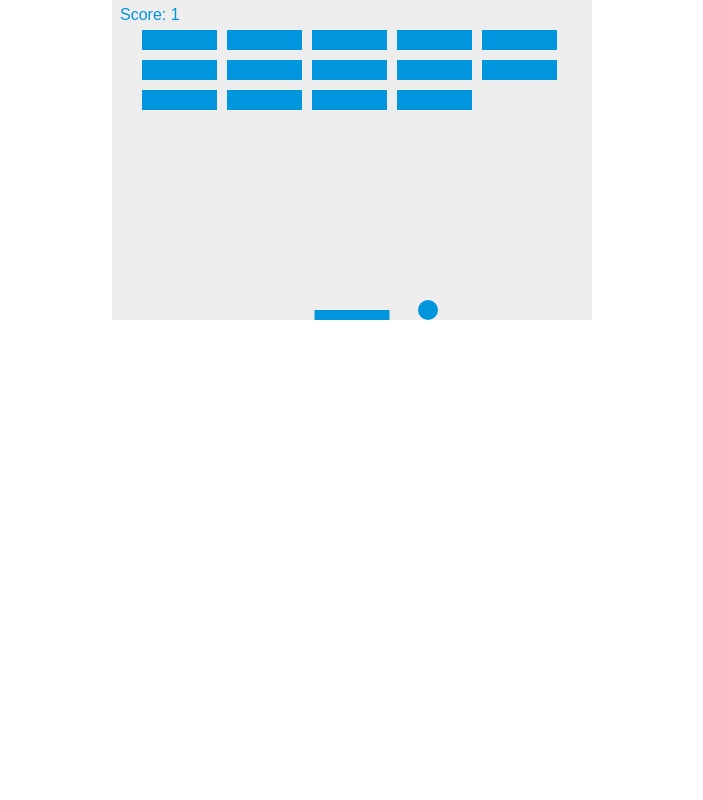
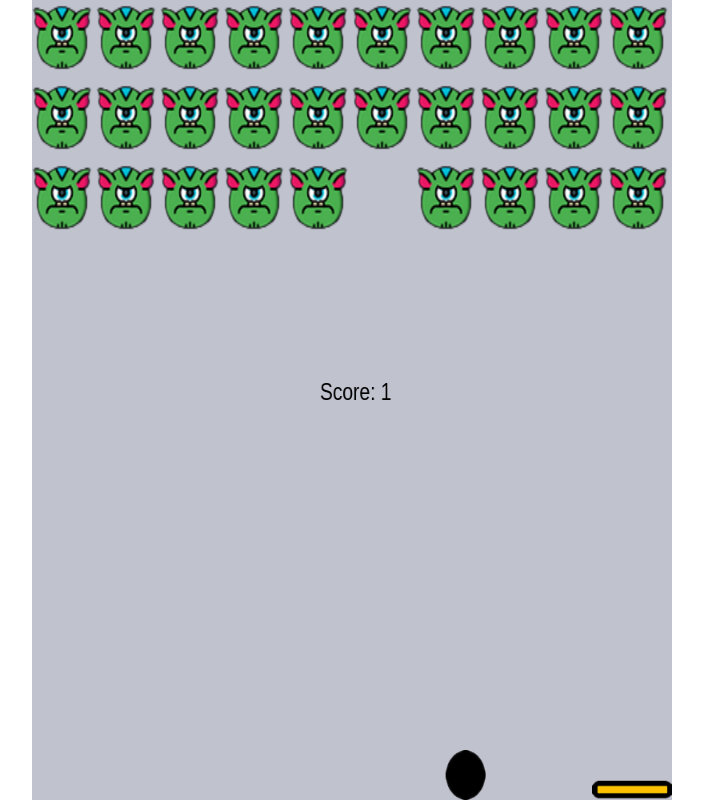
Before and after one commit to KrasnovDaniil1/CanvasGame, a plain HTML site: page arkanoid/index.html in a window 1280 px wide. Shown: the whole page, without its empty margins (288-991 px from the left). Drawn offline with Linux system fonts and the light colour scheme.

Commit message:
add arkanoid

```diff
--- a/arkanoid/index.html
+++ b/arkanoid/index.html
@@ -5,20 +5,27 @@
         <meta http-equiv="X-UA-Compatible" content="IE=edge" />
         <meta name="viewport" content="width=device-width, initial-scale=1.0" />
         <title>Document</title>
+    </head>
     <style>
         * {
             padding: 0;
             margin: 0;
         }
+        body {
+            width: 100%;
+            height: 100vh;
+            overflow: hidden;
+            display: flex;
+            justify-content: center;
+        }
         canvas {
-                background: #eee;
-                display: block;
-                margin: 0 auto;
+            width: 50vw;
+            height: 100vh;
+            background: #c0c2ce;
         }
     </style>
-    </head>
     <body>
-        <canvas id="myCanvas" width="480" height="320"></canvas>
+        <canvas id="myCanvas" width="800" height="800"></canvas>
         <script src="./main.js"></script>
     </body>
 </html>
--- a/arkanoid/main.js
+++ b/arkanoid/main.js
@@ -1,100 +1,103 @@
 let canvas = document.getElementById("myCanvas");
 let ctx = canvas.getContext("2d");
-let ballRadius = 10;
-let x = canvas.width / 2;
-let y = canvas.height - 30;
-let dx = 2;
-let dy = -2;
-let paddleHeight = 10;
-let paddleWidth = 75;
-let paddleX = (canvas.width - paddleWidth) / 2;
-let rightPressed = false;
-let leftPressed = false;
 
-let brickRowCount = 3;
-let brickColumnCount = 5;
-let brickWidth = 75;
-let brickHeight = 20;
-let brickPadding = 10;
-let brickOffsetTop = 30;
-let brickOffsetLeft = 30;
+const platform = new Image();
+platform.src = "./platform.png";
+let platformWidth = 100;
+let platformHeight = 20;
+let platformX = canvas.width - platformWidth;
+let platformY = canvas.height - platformHeight;
+let platformSpeed = 10;
+
+const ball = new Image();
+ball.src = "./ball.png";
+let ballRadius = 50;
+let ballX = canvas.width / 2 - ballRadius;
+let ballY = canvas.height / 2 - ballRadius;
+let ballSpeed = 3;
+let ballMoveX = ballSpeed * 1.05;
+let ballMoveY = -ballSpeed * 1.05;
+let rightMove = false;
+let leftMove = false;
+
+const monster = new Image();
+monster.src = "./monster.png";
+let monsterHCount = 10;
+let monsterVCount = 3;
+let monsterPadding = 5;
+let monsterRadius = canvas.width / monsterHCount - monsterPadding;
+let monsters = [];
 
 let score = 0;
 
-let bricks = [];
+document.addEventListener("keydown", keyDownPlatform, false);
+document.addEventListener("keyup", keyUpPlatform, false);
 
-for (let c = 0; c < brickColumnCount; c++) {
-    bricks[c] = [];
-    for (let r = 0; r < brickRowCount; r++) {
-        bricks[c][r] = { x: 0, y: 0, status: 1 };
+for (let c = 0; c < monsterHCount; c++) {
+    monsters[c] = [];
+    for (let r = 0; r < monsterVCount; r++) {
+        monsters[c][r] = { x: 0, y: 0, status: true };
     }
 }
 
-document.addEventListener("keydown", keyDownHandler, false);
-document.addEventListener("keyup", keyUpHandler, false);
-
-function keyDownHandler(e) {
+function keyDownPlatform(e) {
     if (e.key == "Right" || e.key == "ArrowRight") {
-        rightPressed = true;
+        rightMove = true;
     } else if (e.key == "Left" || e.key == "ArrowLeft") {
-        leftPressed = true;
+        leftMove = true;
     }
 }
 
-function keyUpHandler(e) {
+function keyUpPlatform(e) {
     if (e.key == "Right" || e.key == "ArrowRight") {
-        rightPressed = false;
+        rightMove = false;
     } else if (e.key == "Left" || e.key == "ArrowLeft") {
-        leftPressed = false;
+        leftMove = false;
     }
 }
 
-function drawBall() {
-    ctx.beginPath();
-    ctx.arc(x, y, ballRadius, 0, Math.PI * 2);
-    ctx.fillStyle = "#0095DD";
-    ctx.fill();
-    ctx.closePath();
-}
-function drawPaddle() {
-    ctx.beginPath();
-    ctx.rect(paddleX, canvas.height - paddleHeight, paddleWidth, paddleHeight);
-    ctx.fillStyle = "#0095DD";
-    ctx.fill();
-    ctx.closePath();
+function drawPlatform() {
+    ctx.drawImage(
+        platform,
+        platformX,
+        platformY,
+        platformWidth,
+        platformHeight
+    );
 }
 
-function drawBricks() {
-    for (let c = 0; c < brickColumnCount; c++) {
-        for (let r = 0; r < brickRowCount; r++) {
-            if (bricks[c][r].status == 1) {
-                let brickX = c * (brickWidth + brickPadding) + brickOffsetLeft;
-                let brickY = r * (brickHeight + brickPadding) + brickOffsetTop;
-                bricks[c][r].x = brickX;
-                bricks[c][r].y = brickY;
-                ctx.beginPath();
-                ctx.rect(brickX, brickY, brickWidth, brickHeight);
-                ctx.fillStyle = "#0095DD";
-                ctx.fill();
-                ctx.closePath();
+function drawBall() {
+    ctx.drawImage(ball, ballX, ballY, ballRadius, ballRadius);
+}
+
+function drawMonsters() {
+    for (let c = 0; c < monsterHCount; c++) {
+        for (let r = 0; r < monsterVCount; r++) {
+            if (monsters[c][r].status == 1) {
+                let X = c * (monsterRadius + monsterPadding);
+                let Y = r * (monsterRadius + monsterPadding);
+                monsters[c][r].x = X;
+                monsters[c][r].y = Y;
+                ctx.drawImage(monster, X, Y, monsterRadius, monsterRadius);
             }
         }
     }
 }
 
 function collisionDetection() {
-    for(let c=0; c<brickColumnCount; c++) {
-        for(let r=0; r<brickRowCount; r++) {
-            let b = bricks[c][r];
-            if(b.status == 1) {
-                if(x > b.x && x < b.x+brickWidth && y > b.y && y < b.y+brickHeight) {
-                    dy = -dy;
-                    b.status = 0;
+    for (let c = 0; c < monsterHCount; c++) {
+        for (let r = 0; r < monsterVCount; r++) {
+            let m = monsters[c][r];
+            if (m.status) {
+                if (
+                    ballX > m.x &&
+                    ballX < m.x + monsterRadius &&
+                    ballY > m.y &&
+                    ballY < m.y + monsterRadius
+                ) {
+                    ballMoveY = -ballMoveY;
+                    m.status = false;
                     score++;
-                    if(score == brickRowCount*brickColumnCount) {
-                        alert("YOU WIN, CONGRATULATIONS!");
-                        document.location.reload();
-                    }
                 }
             }
         }
@@ -102,27 +105,31 @@ function collisionDetection() {
 }
 
 function drawScore() {
-    ctx.font = "16px Arial";
-    ctx.fillStyle = "#0095DD";
-    ctx.fillText("Score: " + score, 8, 20);
+    ctx.font = "24px Arial";
+    ctx.fillStyle = "#000";
+    ctx.fillText("Score: " + score, canvas.width / 2 - 40, canvas.height / 2);
 }
 
 function draw() {
     ctx.clearRect(0, 0, canvas.width, canvas.height);
+    drawPlatform();
     drawBall();
-    drawBricks();
-    drawPaddle();
+    drawMonsters();
     collisionDetection();
     drawScore();
 
-    if (x + dx > canvas.width - ballRadius || x + dx < ballRadius) {
-        dx = -dx;
+    if (ballX > canvas.width - ballRadius || ballX < 0) {
+        ballMoveX = -ballMoveX;
     }
-    if (y + dy < ballRadius) {
-        dy = -dy;
-    } else if (y + dy > canvas.height - ballRadius) {
-        if (x > paddleX && x < paddleX + paddleWidth) {
-            dy = -dy;
+
+    if (ballY < 0) {
+        ballMoveY = -ballMoveY;
+    } else if (ballY > canvas.height - ballRadius) {
+        if (
+            ballX > platformX - platformWidth / 2 &&
+            ballX < platformX + platformWidth / 2
+        ) {
+            ballMoveY = -ballMoveY;
         } else {
             alert("GAME OVER");
             document.location.reload();
@@ -130,14 +137,20 @@ function draw() {
         }
     }
 
-    if (rightPressed && paddleX < canvas.width - paddleWidth) {
-        paddleX += 7;
-    } else if (leftPressed && paddleX > 0) {
-        paddleX -= 7;
+    if (score == monsterHCount * monsterVCount) {
+        alert("YOU WIN");
+        document.location.reload();
+        clearInterval(interval);
     }
 
-    x += dx;
-    y += dy;
+    ballX += ballMoveX;
+    ballY += ballMoveY;
+
+    if (rightMove && platformX < canvas.width - platformWidth) {
+        platformX += platformSpeed;
+    } else if (leftMove && platformX > 0) {
+        platformX -= platformSpeed;
+    }
 }
 
 let interval = setInterval(draw, 10);
```
Also changed, not shown: arkanoid/ball.png (added), arkanoid/monster.png (added), arkanoid/platform.png (added), assets/1.jpg (added), 1 other file. Lines whose indentation alone changed are shown as unchanged.
